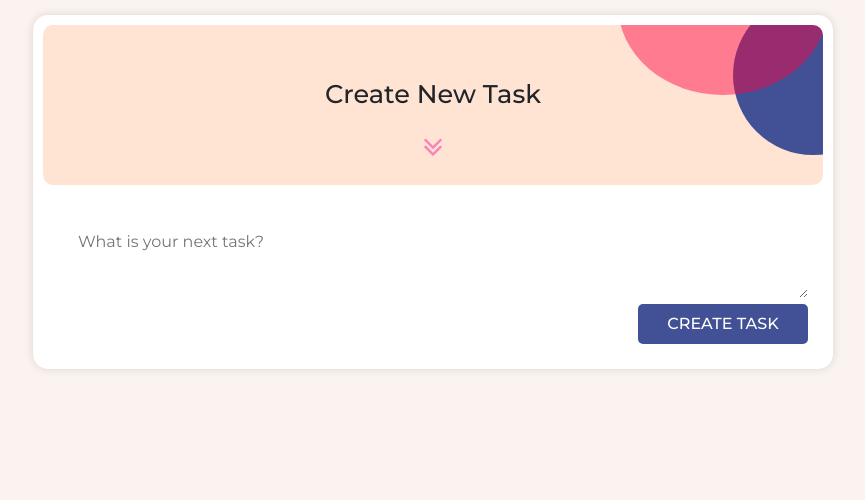
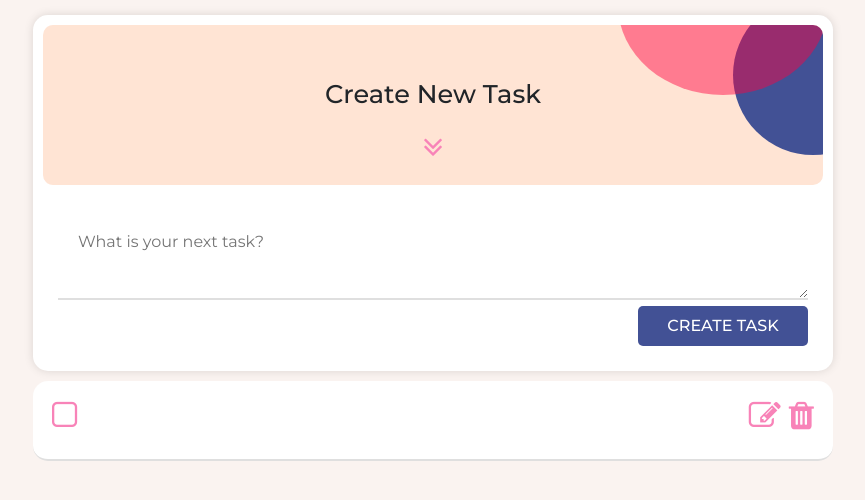
Before and after one commit to fatimasajadi/toDoReact, a React (Create React App) app: page / in a window 1280 px wide. Shown: the top 500 px of the page, without its empty margins (207-1072 px from the left). Built offline with nearby package versions, Linux system fonts and the light colour scheme.

Commit message:
get value of input text and render it into a single task card

```diff
--- a/src/App.js
+++ b/src/App.js
@@ -1,15 +1,21 @@
-import React from 'react';
+import React, { useState } from 'react';
 import './App.css';
 import Nav from './components/Nav.js';
 import NewTask from './components/NewTask.js';
+import Task from './components/Task';
 
 
 function App() {
+  const [task, setTask] = useState("");
+
   return (
-    <div className="App">
-      <Nav />
-      <NewTask />
-    </div>
+    <>
+      <div className="App">
+        <Nav />
+        <NewTask onSubmit={setTask} />
+      </div>
+      <Task task={task} />
+    </>
   );
 }
 
--- a/src/components/NewTask.css
+++ b/src/components/NewTask.css
@@ -30,6 +30,7 @@
     -webkit-box-shadow: none;
     -moz-box-shadow: none;
     box-shadow: none;
+    border-bottom: 2px solid #00000020;
 }
 
 .create-new-task-button {
--- a/src/components/NewTask.js
+++ b/src/components/NewTask.js
@@ -1,13 +1,31 @@
-import React from 'react';
+import React, { useState } from 'react';
 import './NewTask.css';
 
-function NewTask() {
+function NewTask(props) {
+  const [value, setValue] = useState('');
+
   return (
     <div className='new-task-container'>
 
-      <form className="new-task-form" >
-        <textarea className="new-task-textarea" name="text" placeholder="What is your next task?" autofocus></textarea>
-        <button className="create-new-task-button" type="submit"> CREATE TASK </button>
+      <form className="new-task-form" onSubmit={event => event.preventDefault()} >
+        <textarea
+          className="new-task-textarea"
+          name="text"
+          placeholder="What is your next task?"
+          autoFocus
+          onChange={(event) => { setValue(event.target.value) }}
+          value={value}
+        />
+        <button
+          className="create-new-task-button"
+          type="submit"
+          onClick={() => {
+            props.onSubmit(value);
+            setValue('');
+          }}
+        >
+          CREATE TASK
+        </button>
       </form>
 
     </div>
--- /dev/null
+++ b/src/components/Task.css
@@ -0,0 +1,43 @@
+.task-container {
+    margin: auto;
+    background-color: white;
+    padding: 15px;
+    height: 80px;
+    margin-top: 10px;
+    max-width: 800px;
+    width: 100%;
+    position: relative;
+    border-bottom: solid 2px #00000020;
+    border-radius: var(--borderRadius);
+}
+
+.icon {
+    text-align: center;
+    font-size: 2em;
+    display: flex;
+    flex-direction: row;
+    justify-content: space-between;
+}
+
+a {
+    padding: 4px;
+}
+
+.edit-trash {
+    display: flex;
+    flex-direction: row;
+    justify-content: flex-start;
+}
+
+.check-mark {
+    display: flex;
+    flex-direction: flex-end;
+}
+
+p {
+    font-family: 'Montserrat', sans-serif;
+    font-weight: 400px;
+    text-align: left;
+    margin-left: 25px;
+    font-size: 0.7em;
+}
--- /dev/null
+++ b/src/components/Task.js
@@ -0,0 +1,23 @@
+import React from 'react';
+import './Task.css';
+
+function Task(props) {
+  return (
+    <>
+      <div className="task-container">
+        <div className="icon">
+          <div className="check-mark">
+            <a className="fa fa-square-o" href="#"></a>
+            <p>{props.task}</p>
+          </div>
+          <div className="edit-trash">
+            <a className="fa fa-edit" href="#"></a>
+            <a className="fa fa-trash" href="#"></a>
+          </div>
+        </div>
+      </div>
+    </>
+  );
+}
+
+export default Task;
```
Lines whose indentation alone changed are shown as unchanged.
